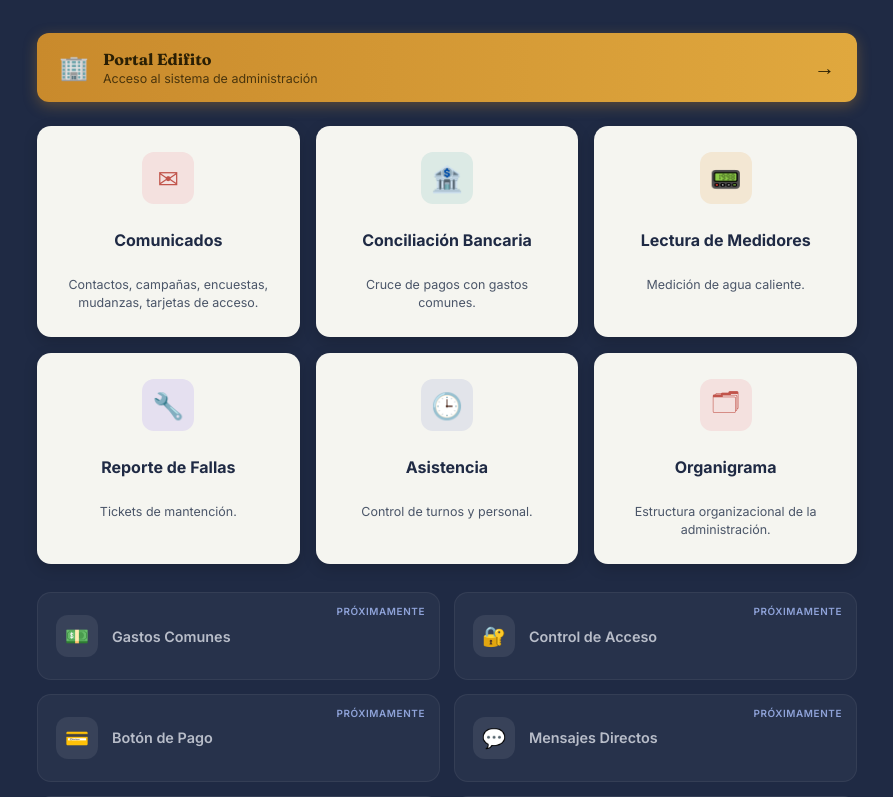
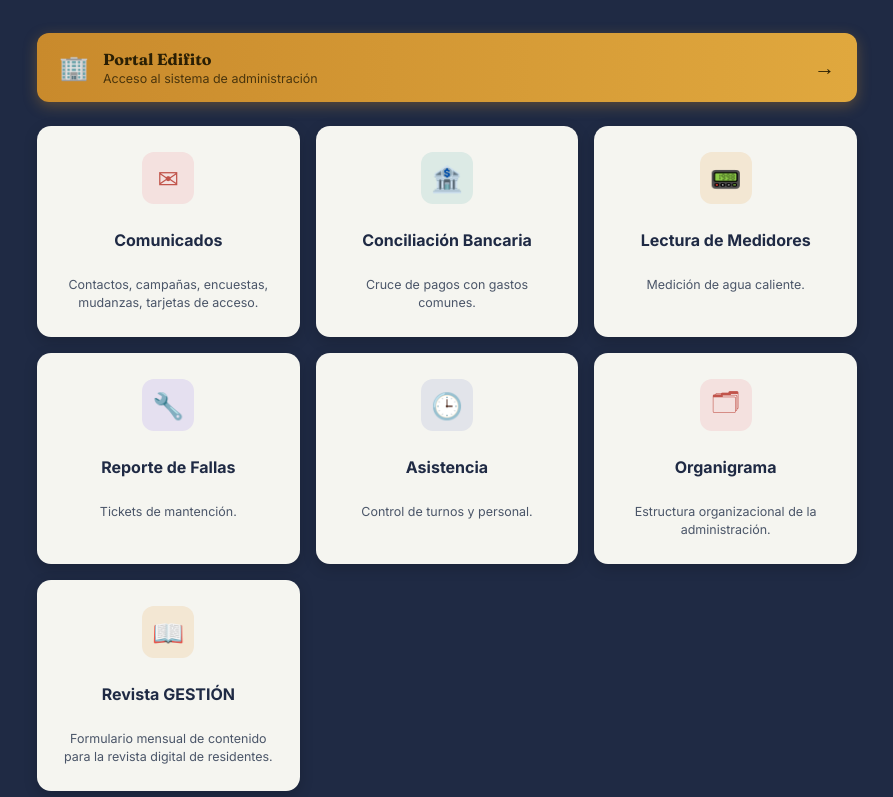
Before and after one commit to patricioromov-ai/PORTALJDVM, a plain HTML site: page index.html in a window 1280 px wide. Shown: the part 122-919 px from the top of the page, without its empty margins (193-1086 px from the left). Drawn offline with Linux system fonts and the light colour scheme.

Commit message:
Add files via upload

```diff
--- a/index.html
+++ b/index.html
@@ -153,6 +153,11 @@
       <h3>Organigrama</h3>
       <p>Estructura organizacional de la administración.</p>
     </a>
+    <a class="app-tile" href="https://patricioromov-ai.github.io/RevistaDigital/" target="_blank">
+      <div class="icono c">📖</div>
+      <h3>Revista GESTIÓN</h3>
+      <p>Formulario mensual de contenido para la revista digital de residentes.</p>
+    </a>
   </div>
 
   <div class="proximamente">
```
